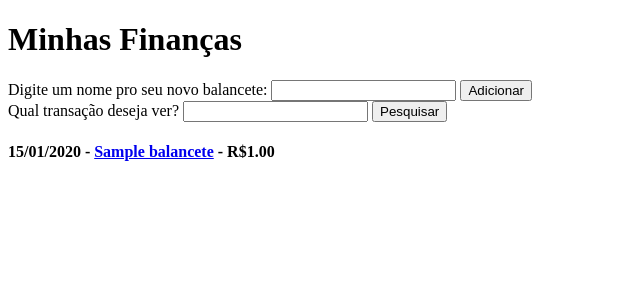
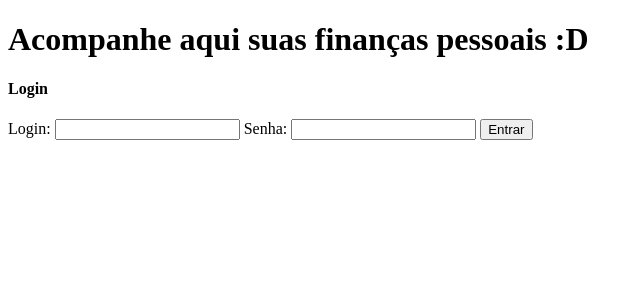
Before and after one commit to Lipeeeeeee/DSWeb, a Django app: page /financas/ in a window 1280 px wide. Shown: the top 300 px of the page, without its empty margins (0-642 px from the left). Run offline with Django 4.2, Linux system fonts and the light colour scheme; tables that the repository leaves empty hold one stand-in row (values such as "Sample post").

Commit message:
autenticação de usuário

```diff
--- a/mysite/financas/templates/financas/balancete.html
+++ b/mysite/financas/templates/financas/balancete.html
@@ -7,6 +7,7 @@
     <title>Finanças pessoais</title>
 </head>
 <body>
+
     <h1>{{ balancete.nome }} - R${{ balancete.saldo | floatformat:2 }}</h1>
     <p><a href="{% url 'financas:despesa' balancete.pk %}">Adicionar despesa</a></p>
     <p><a href="{% url 'financas:receita' balancete.pk %}">Adicionar receita</a></p>
--- a/mysite/financas/templates/financas/index.html
+++ b/mysite/financas/templates/financas/index.html
@@ -7,6 +7,7 @@
 </head>
 <body>
     <h1>Minhas Finanças</h1>
+    <p><a href="{% url 'financas:logout' %}">Logout</a></p>
     {% if feedback %}
     <p>{{ feedback }}</p>
     {% endif %}
--- /dev/null
+++ b/mysite/financas/templates/financas/login.html
@@ -0,0 +1,27 @@
+{% load static %}
+<!DOCTYPE html>
+<html lang="pt-br">
+<head>
+    <meta charset="UTF-8">
+    <meta name="viewport" content="width=device-width, initial-scale=1.0">
+    <title>Finanças pessoais</title>
+</head>
+<body>
+    <h1>Acompanhe aqui suas finanças pessoais :D</h1>
+    {% if error %}
+    <p>{{ error }}</p>
+    {% endif %}
+    <div>
+        <h4>Login</h4>
+        <form action="{% url 'financas:authenticate' %}" method="post">
+            {% csrf_token %}
+            <label for="login">Login: </label>
+            <input type="text" name="login">
+            <label for="senha">Senha: </label>
+            <input type="password" name="senha">
+
+            <input type="submit" value="Entrar">
+        </form>
+    </div>
+</body>
+</html>
--- a/mysite/financas/urls.py
+++ b/mysite/financas/urls.py
@@ -3,9 +3,12 @@ from . import views
 
 app_name = "financas"
 urlpatterns = [
+    path("", views.UserView.as_view(), name="login"),
+    path("auth/", views.UserView.as_view(), name="authenticate"),
+    path("logout/", views.UserView.logout, name="logout"),
     path("balancete/", views.BalanceteView.post, name="balancete"),
     path("balancete/<int:pk>/", views.BalanceteView.get_balancete, name="get_balancete"),
-    path("", views.BalanceteView.as_view(), name="index"),
+    path("inicio/", views.BalanceteView.as_view(), name="index"),
     path("receitas/<int:pk>/", views.ReceitaView.as_view(), name="receita"),
     path("receitas/<int:pk>/adicionar/", views.ReceitaView.post, name="adicionar_receita"),
     path("despesas/<int:pk>/", views.DespesaView.as_view(), name="despesa"),
--- a/mysite/financas/views.py
+++ b/mysite/financas/views.py
@@ -1,6 +1,7 @@
 from django.shortcuts import render, redirect
 from django.views import View
 from django.contrib.auth.models import User
+from django.contrib.auth import authenticate, login, logout
 from .models import Balancete, Transacao, Receita, Despesa
 
 class BalanceteView(View):
@@ -11,8 +12,8 @@ class BalanceteView(View):
     def post(request, *args, **kwargs):
         nome = request.POST["nome"]
         try:
-            Balancete.objects.create(nome=nome, user_id=1)
-        except Exception as error:
+            Balancete.objects.create(nome=nome, user=request.user)
+        except:
             return render(request, "financas/index.html", {"feedback": "Não foi possível criar balancete!"})
         return redirect("financas:index")
 
@@ -24,7 +25,7 @@ class TransacaoView(View):
     def get(self, request, *args, **kwargs):
         nome_transacao = request.GET["pesquisa"]
         try:
-            transacoes = Transacao.objects.filter(nome__contains=nome_transacao)
+            transacoes = Transacao.objects.filter(nome__contains=nome_transacao, balancete__user=request.user)
         except:
             return redirect('financas:index')
         return render(request, "financas/transacoes.html", {"transacoes": transacoes, "pesquisa": nome_transacao})
@@ -72,3 +73,20 @@ class DespesaView(View):
             return redirect('financas:index')
         except:
             return render(request, "financas/index.html", {"feedback": "Não foi possível criar despesa!"})
+
+class UserView(View):
+    def get(self, request, *args, **kwargs):
+        return render(request, 'financas/login.html')
+
+    def post(self, request, *args, **kwargs):
+        credenciais = {'username': request.POST['login'], 'password': request.POST['senha']}
+        user = authenticate(request, **credenciais)
+        if user:
+            login(request, user)
+            return redirect('financas:index')
+        else:
+            return render(request, 'financas/login.html', {'error': f"credenciais {credenciais['login']} e {credenciais['senha']} não autenticadas, corrija os campos e tente novamente!"})
+
+    def logout(request):
+        logout(request)
+        return redirect('financas:login')
```
